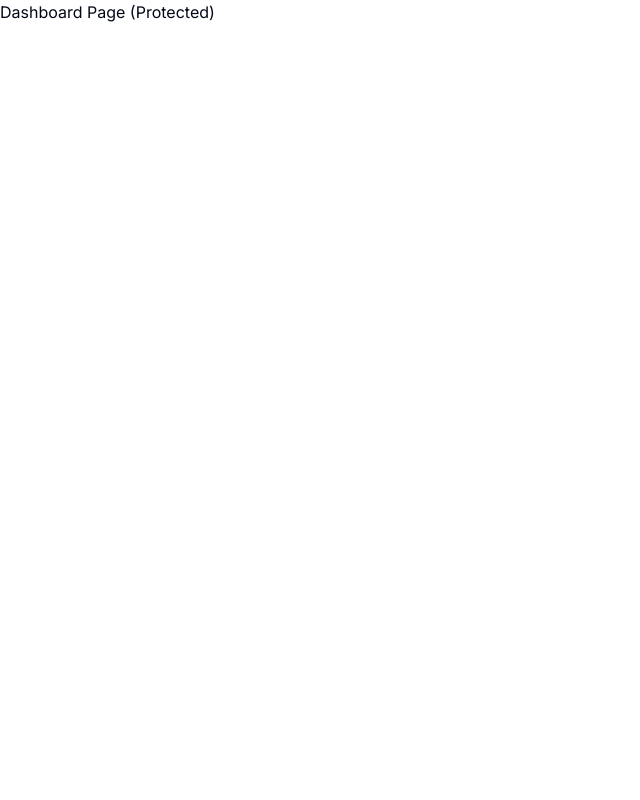
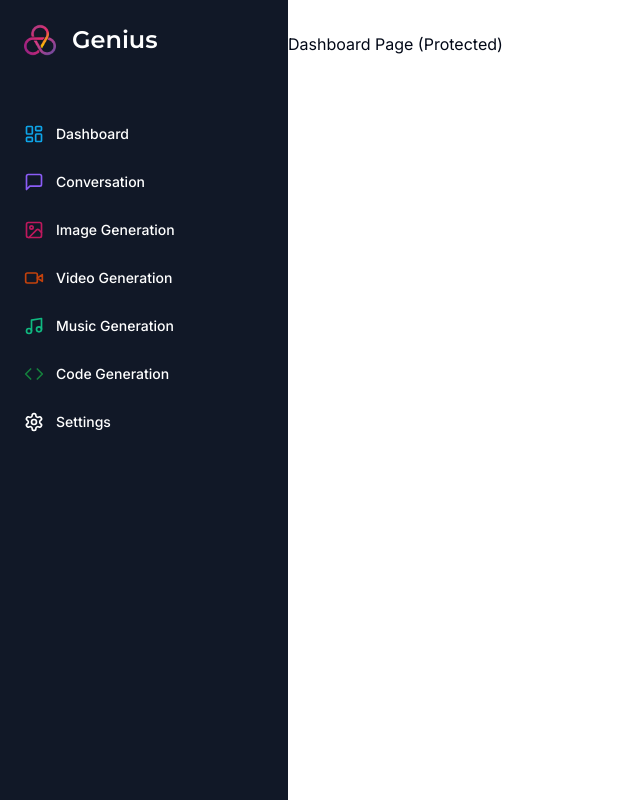
Before and after one commit to summer030/ai-saas-platform, a Next.js app: page /dashboard in a window 1280 px wide. Shown: the whole page, without its empty margins (0-640 px from the left). Built offline with nearby package versions, Linux system fonts and the light colour scheme.

Commit message:
feat: sidebar

```diff
--- a/app/(dashboard)/(routes)/dashboard/page.tsx
+++ b/app/(dashboard)/(routes)/dashboard/page.tsx
@@ -1,10 +1,7 @@
-import { UserButton } from "@clerk/nextjs";
-
 const DashboardPage = () => {
   return (
     <div>
       <p>Dashboard Page (Protected)</p>
-      <UserButton afterSignOutUrl="/" />
     </div>
   );
 };
--- /dev/null
+++ b/app/(dashboard)/layout.tsx
@@ -0,0 +1,18 @@
+import Sidebar from "@/components/sidebar";
+import Navbar from "@/components/navbar";
+
+const DashboardLayout = ({ children }: { children: React.ReactNode }) => {
+  return (
+    <div className="h-full relative">
+      <div className="hidden h-full bg-gray-900 z-[80]   md:w-72 md:flex md:flex-col md:fixed md:inset-y-0">
+        <Sidebar />
+      </div>
+      <main className="md:pl-72">
+        <Navbar />
+        {children}
+      </main>
+    </div>
+  );
+};
+
+export default DashboardLayout;
--- /dev/null
+++ b/components/mobile-sidebar.tsx
@@ -0,0 +1,23 @@
+"use client";
+
+import { Button } from "@/components/ui/button";
+import { Menu } from "lucide-react";
+import { Sheet, SheetContent, SheetTrigger } from "@/components/ui/sheet";
+import Sidebar from "@/components/sidebar";
+
+const MobileSideBar = () => {
+  return (
+    <Sheet>
+      <SheetTrigger>
+        <Button variant="ghost" size="icon" className="md:hidden">
+          <Menu />
+        </Button>
+      </SheetTrigger>
+      <SheetContent side="left" className="p-0">
+        <Sidebar />
+      </SheetContent>
+    </Sheet>
+  );
+};
+
+export default MobileSideBar;
--- /dev/null
+++ b/components/navbar.tsx
@@ -0,0 +1,16 @@
+import { UserButton } from "@clerk/nextjs";
+
+import MobileSideBar from "./mobile-sidebar";
+
+const Navbar = () => {
+  return (
+    <div className="flex items-center p-4">
+      <MobileSideBar />
+      <div className="flex w-full justify-end">
+        <UserButton afterSignOutUrl="/" />
+      </div>
+    </div>
+  );
+};
+
+export default Navbar;
--- /dev/null
+++ b/components/sidebar.tsx
@@ -0,0 +1,109 @@
+"use client";
+
+import { cn } from "@/lib/utils";
+import {
+  Code,
+  ImageIcon,
+  LayoutDashboard,
+  MessageSquare,
+  Music,
+  Settings,
+  VideoIcon,
+} from "lucide-react";
+import { Montserrat } from "next/font/google";
+import Image from "next/image";
+import Link from "next/link";
+
+const montserrat = Montserrat({
+  weight: "600",
+  subsets: ["latin"],
+});
+
+const routes = [
+  {
+    label: "Dashboard",
+    icon: LayoutDashboard,
+    href: "/dashboard",
+    color: "text-sky-500",
+  },
+  {
+    label: "Conversation",
+    icon: MessageSquare,
+    href: "/conversation",
+    color: "text-violet-500",
+  },
+  {
+    label: "Image Generation",
+    icon: ImageIcon,
+    href: "/image",
+    color: "text-pink-700",
+  },
+  {
+    label: "Video Generation",
+    icon: VideoIcon,
+    href: "/video",
+    color: "text-orange-700",
+  },
+  {
+    label: "Music Generation",
+    icon: Music,
+    href: "/music",
+    color: "text-emerald-500",
+  },
+  {
+    label: "Code Generation",
+    icon: Code,
+    href: "/code",
+    color: "text-green-700",
+  },
+  {
+    label: "Settings",
+    icon: Settings,
+    href: "/settings",
+  },
+];
+
+const Sidebar = () => {
+  return (
+    <div
+      className="
+        space-y-4
+        py-4
+        flex
+        flex-col
+        h-full
+        bg-[#111827]
+        text-white
+    "
+    >
+      <div className="px-3 py-2 flex-1">
+        <Link href="/dashboard" className="flex items-center pl-3 mb-14">
+          <div className="relative w-8 h-8 mr-4">
+            <Image fill alt="logo" src="/logo.png" />
+          </div>
+          <h1 className={cn("text-2xl font-bold", montserrat.className)}>
+            Genius
+          </h1>
+        </Link>
+        <div className="space-y-1">
+          {routes.map((route) => (
+            <Link
+              key={route.href}
+              href={route.href}
+              className={cn(
+                "text-sm group flex p-3 w-full justify-start font-medium cursor-pointer hover:text-white hover:bg-white/10 rounded-lg transition"
+              )}
+            >
+              <div className="flex items-center flex-1">
+                <route.icon className={cn("h-5 w-5 mr-3", route.color)} />
+                {route.label}
+              </div>
+            </Link>
+          ))}
+        </div>
+      </div>
+    </div>
+  );
+};
+
+export default Sidebar;
--- /dev/null
+++ b/components/ui/sheet.tsx
@@ -0,0 +1,144 @@
+"use client"
+
+import * as React from "react"
+import * as SheetPrimitive from "@radix-ui/react-dialog"
+import { cva, type VariantProps } from "class-variance-authority"
+import { X } from "lucide-react"
+
+import { cn } from "@/lib/utils"
+
+const Sheet = SheetPrimitive.Root
+
+const SheetTrigger = SheetPrimitive.Trigger
+
+const SheetClose = SheetPrimitive.Close
+
+const SheetPortal = ({
+  className,
+  ...props
+}: SheetPrimitive.DialogPortalProps) => (
+  <SheetPrimitive.Portal className={cn(className)} {...props} />
+)
+SheetPortal.displayName = SheetPrimitive.Portal.displayName
+
+const SheetOverlay = React.forwardRef<
+  React.ElementRef<typeof SheetPrimitive.Overlay>,
+  React.ComponentPropsWithoutRef<typeof SheetPrimitive.Overlay>
+>(({ className, ...props }, ref) => (
+  <SheetPrimitive.Overlay
+    className={cn(
+      "fixed inset-0 z-50 bg-background/80 backdrop-blur-sm data-[state=open]:animate-in data-[state=closed]:animate-out data-[state=closed]:fade-out-0 data-[state=open]:fade-in-0",
+      className
+    )}
+    {...props}
+    ref={ref}
+  />
+))
+SheetOverlay.displayName = SheetPrimitive.Overlay.displayName
+
+const sheetVariants = cva(
+  "fixed z-50 gap-4 bg-background p-6 shadow-lg transition ease-in-out data-[state=open]:animate-in data-[state=closed]:animate-out data-[state=closed]:duration-300 data-[state=open]:duration-500",
+  {
+    variants: {
+      side: {
+        top: "inset-x-0 top-0 border-b data-[state=closed]:slide-out-to-top data-[state=open]:slide-in-from-top",
+        bottom:
+          "inset-x-0 bottom-0 border-t data-[state=closed]:slide-out-to-bottom data-[state=open]:slide-in-from-bottom",
+        left: "inset-y-0 left-0 h-full w-3/4 border-r data-[state=closed]:slide-out-to-left data-[state=open]:slide-in-from-left sm:max-w-sm",
+        right:
+          "inset-y-0 right-0 h-full w-3/4  border-l data-[state=closed]:slide-out-to-right data-[state=open]:slide-in-from-right sm:max-w-sm",
+      },
+    },
+    defaultVariants: {
+      side: "right",
+    },
+  }
+)
+
+interface SheetContentProps
+  extends React.ComponentPropsWithoutRef<typeof SheetPrimitive.Content>,
+    VariantProps<typeof sheetVariants> {}
+
+const SheetContent = React.forwardRef<
+  React.ElementRef<typeof SheetPrimitive.Content>,
+  SheetContentProps
+>(({ side = "right", className, children, ...props }, ref) => (
+  <SheetPortal>
+    <SheetOverlay />
+    <SheetPrimitive.Content
+      ref={ref}
+      className={cn(sheetVariants({ side }), className)}
+      {...props}
+    >
+      {children}
+      <SheetPrimitive.Close className="absolute right-4 top-4 rounded-sm opacity-70 ring-offset-background transition-opacity hover:opacity-100 focus:outline-none focus:ring-2 focus:ring-ring focus:ring-offset-2 disabled:pointer-events-none data-[state=open]:bg-secondary">
+        <X className="h-4 w-4" />
+        <span className="sr-only">Close</span>
+      </SheetPrimitive.Close>
+    </SheetPrimitive.Content>
+  </SheetPortal>
+))
+SheetContent.displayName = SheetPrimitive.Content.displayName
+
+const SheetHeader = ({
+  className,
+  ...props
+}: React.HTMLAttributes<HTMLDivElement>) => (
+  <div
+    className={cn(
+      "flex flex-col space-y-2 text-center sm:text-left",
+      className
+    )}
+    {...props}
+  />
+)
+SheetHeader.displayName = "SheetHeader"
+
+const SheetFooter = ({
+  className,
+  ...props
+}: React.HTMLAttributes<HTMLDivElement>) => (
+  <div
+    className={cn(
+      "flex flex-col-reverse sm:flex-row sm:justify-end sm:space-x-2",
+      className
+    )}
+    {...props}
+  />
+)
+SheetFooter.displayName = "SheetFooter"
+
+const SheetTitle = React.forwardRef<
+  React.ElementRef<typeof SheetPrimitive.Title>,
+  React.ComponentPropsWithoutRef<typeof SheetPrimitive.Title>
+>(({ className, ...props }, ref) => (
+  <SheetPrimitive.Title
+    ref={ref}
+    className={cn("text-lg font-semibold text-foreground", className)}
+    {...props}
+  />
+))
+SheetTitle.displayName = SheetPrimitive.Title.displayName
+
+const SheetDescription = React.forwardRef<
+  React.ElementRef<typeof SheetPrimitive.Description>,
+  React.ComponentPropsWithoutRef<typeof SheetPrimitive.Description>
+>(({ className, ...props }, ref) => (
+  <SheetPrimitive.Description
+    ref={ref}
+    className={cn("text-sm text-muted-foreground", className)}
+    {...props}
+  />
+))
+SheetDescription.displayName = SheetPrimitive.Description.displayName
+
+export {
+  Sheet,
+  SheetTrigger,
+  SheetClose,
+  SheetContent,
+  SheetHeader,
+  SheetFooter,
+  SheetTitle,
+  SheetDescription,
+}
```
Also changed, not shown: public/logo.png (added).
